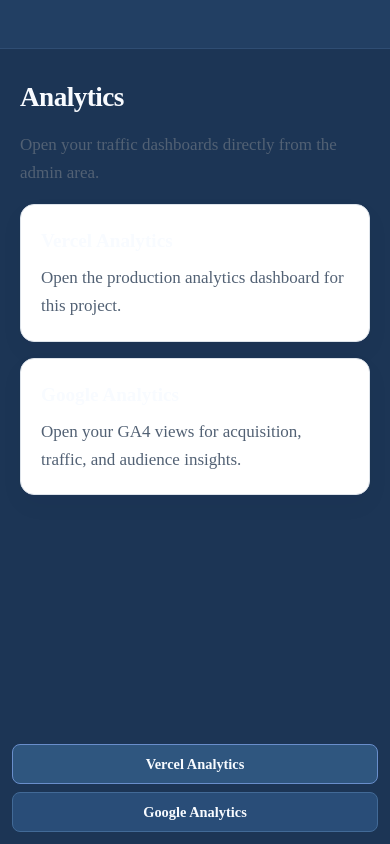
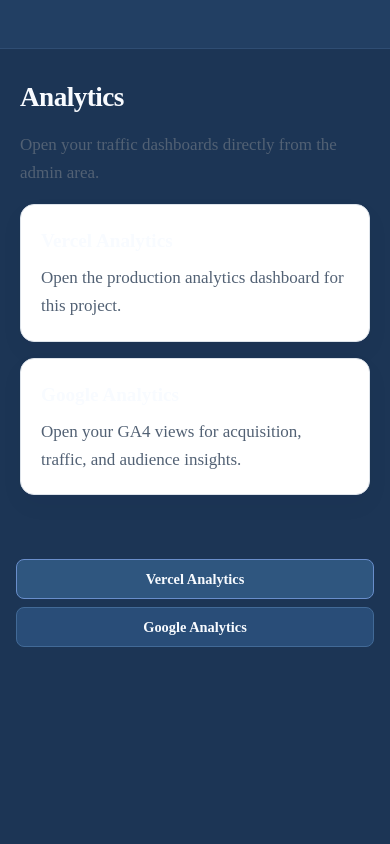
Before and after one commit to rehmatullahjan80-del/two-minutes-explained, a Next.js app: page /keystatic/analytics in a window 390 px wide. Built offline with nearby package versions, Linux system fonts and the light colour scheme; no server answers.

Commit message:
Move analytics below main admin content

```diff
--- a/app/globals.css
+++ b/app/globals.css
@@ -133,16 +133,15 @@
 .keystatic-admin-nav__left, .keystatic-admin-nav__right { display:flex; align-items:center; }
 .keystatic-admin-nav__right { margin-left:auto; }
 .keystatic-admin-footer-actions {
-  position:sticky;
-  bottom:1rem;
+  position:relative;
   z-index:20;
   display:flex;
   flex-direction:column;
-  gap:.4rem;
+  gap:.5rem;
   align-items:stretch;
   width:max-content;
   max-width:min(100%, 22rem);
-  margin:1rem 1rem 1rem auto;
+  margin:1.5rem 1.5rem 1.5rem auto;
 }
 .keystatic-admin-link { display:inline-flex; align-items:center; justify-content:center; min-height:2.5rem; padding:.7rem .9rem; border-radius:8px; border:1px solid #426a97; background:#294d78; color:#f8fbff !important; text-decoration:none; font-weight:600; font-size:.9rem; line-height:1; transition:border-color .15s ease, box-shadow .15s ease, background .15s ease; }
 .keystatic-admin-link:hover,
@@ -162,14 +161,14 @@
   .keystatic-admin-nav__right { margin-left:0; }
   .keystatic-admin-actions { width:100%; }
   .keystatic-admin-footer-actions {
-    position:fixed;
-    right:.75rem;
-    bottom:.75rem;
-    left:.75rem;
-    width:auto;
+    position:relative;
+    left:auto;
+    right:auto;
+    bottom:auto;
+    width:100%;
     max-width:none;
-    padding:0;
-    margin:0;
+    padding:0 1rem 1rem;
+    margin:1rem 0 0;
     z-index:20;
     display:flex;
     flex-direction:column;
```
